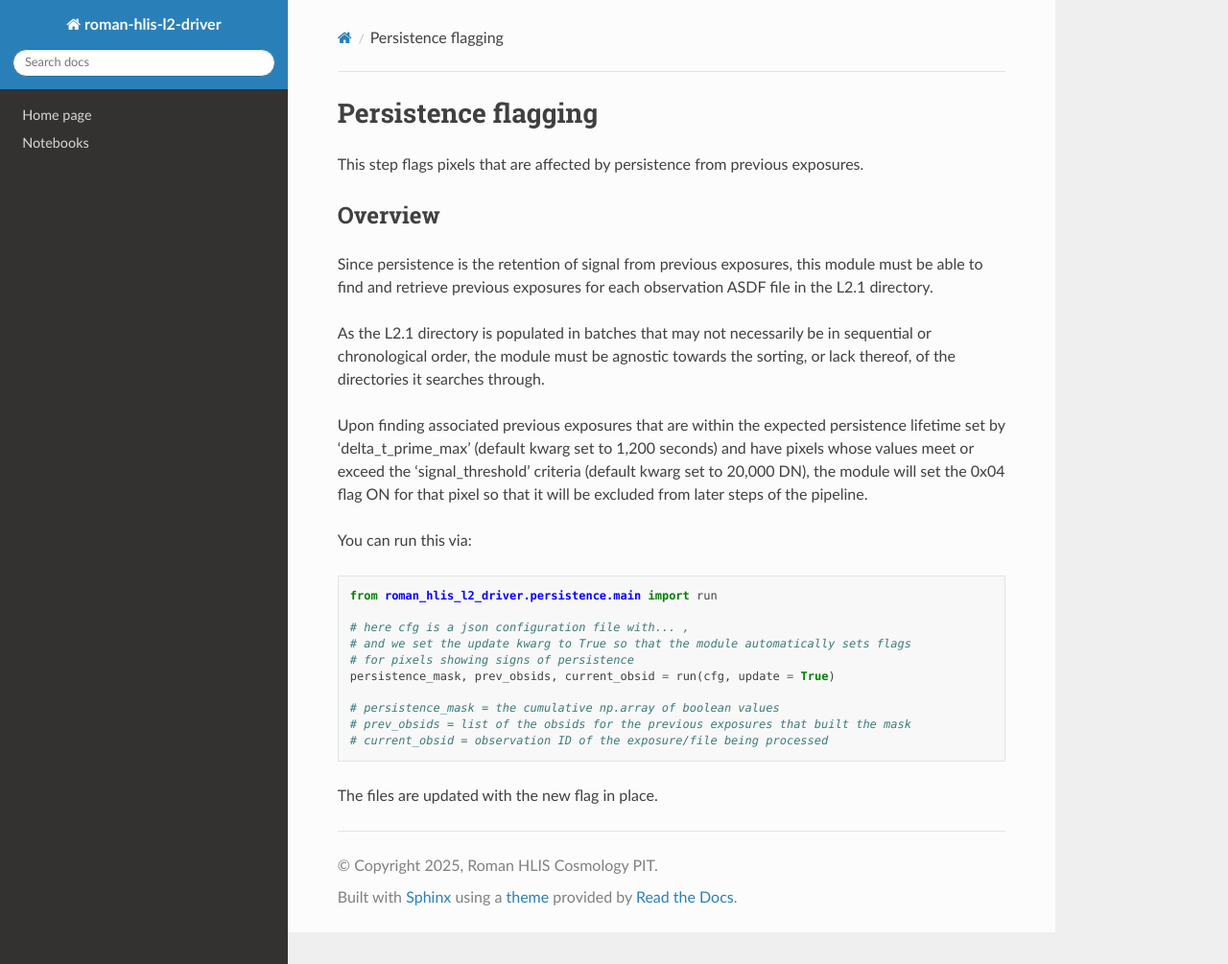
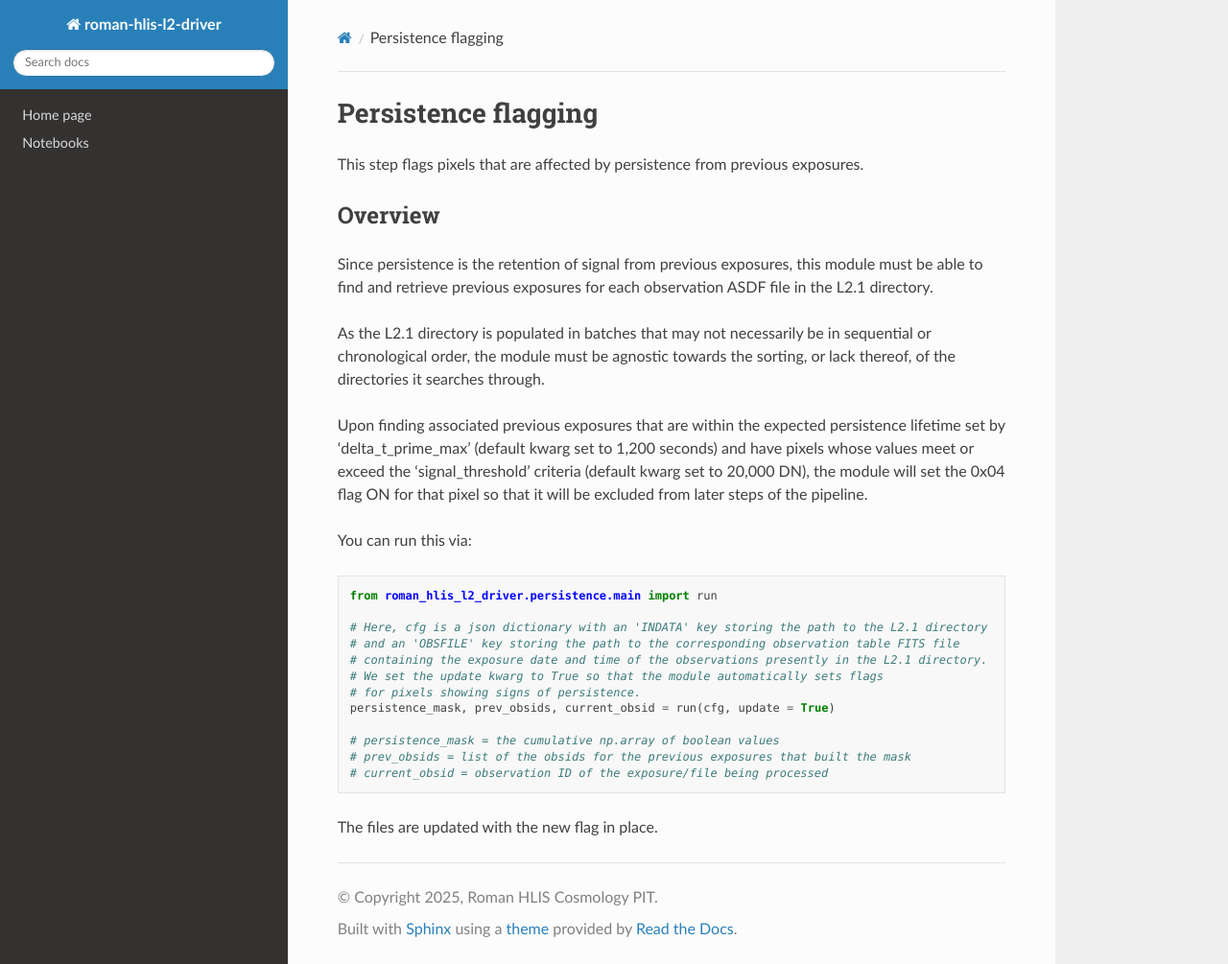
Before and after one commit to Roman-HLIS-Cosmology-PIT/roman-hlis-l2-driver, a Sphinx documentation site: the page built from docs/persistence.rst, in a window 1280 px wide and 1005 px high. Shown: the whole window at 96% size. Built offline with Sphinx 7.4.7 and the Read the Docs theme 3.1.0, drawn with Linux system fonts in a browser that asks for light colours; pages that are not in the unit, such as notebooks, are missing from menus.

Commit message:
Clarify json configuration file comments in persistence.rst
Updated comments to clarify the structure of the json configuration file and its keys.

```diff
--- a/docs/persistence.rst
+++ b/docs/persistence.rst
@@ -17,9 +17,11 @@ You can run this via:
 
     from roman_hlis_l2_driver.persistence.main import run
 
-    # here cfg is a json configuration file with... ,
-    # and we set the update kwarg to True so that the module automatically sets flags
-    # for pixels showing signs of persistence
+    # Here, cfg is a json dictionary with an 'INDATA' key storing the path to the L2.1 directory
+    # and an 'OBSFILE' key storing the path to the corresponding observation table FITS file
+    # containing the exposure date and time of the observations presently in the L2.1 directory.
+    # We set the update kwarg to True so that the module automatically sets flags
+    # for pixels showing signs of persistence.
     persistence_mask, prev_obsids, current_obsid = run(cfg, update = True)
 
     # persistence_mask = the cumulative np.array of boolean values
```
